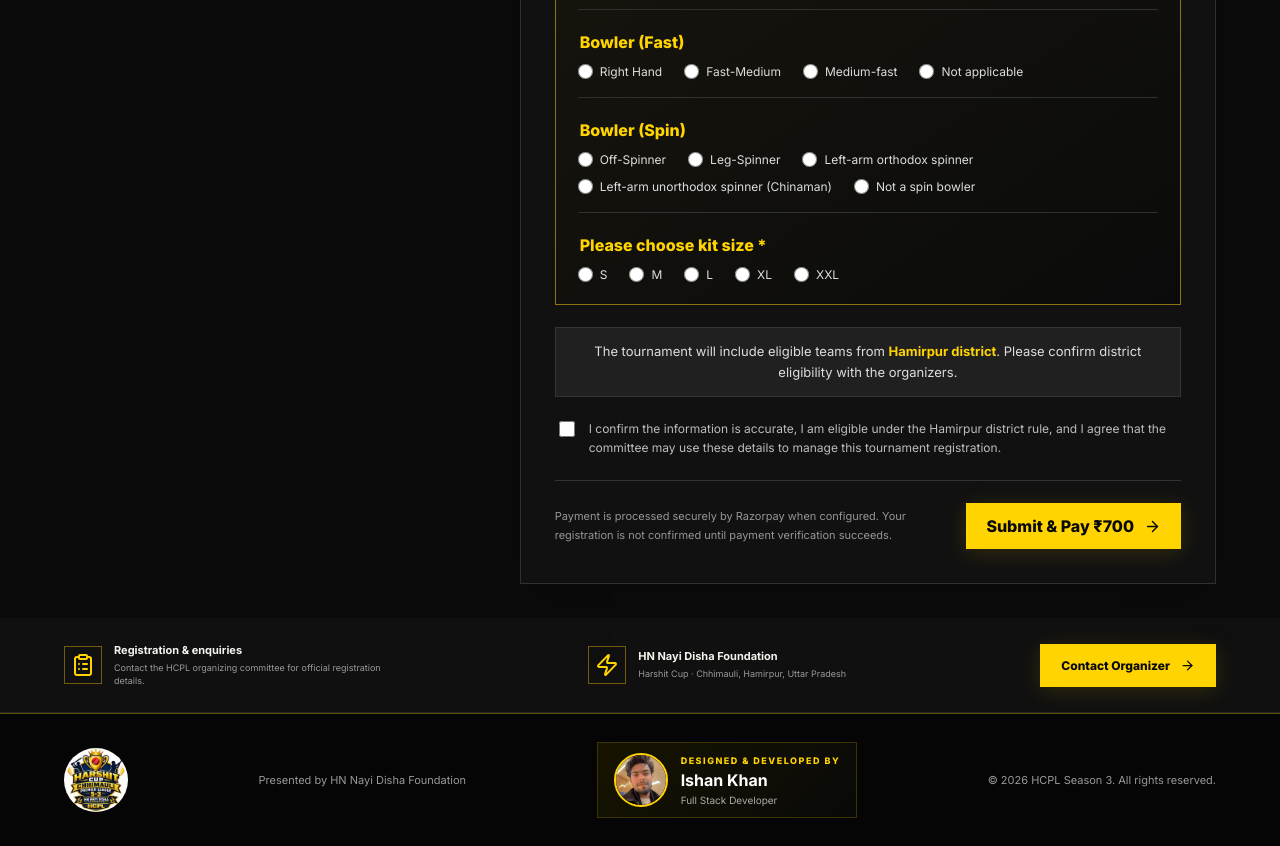
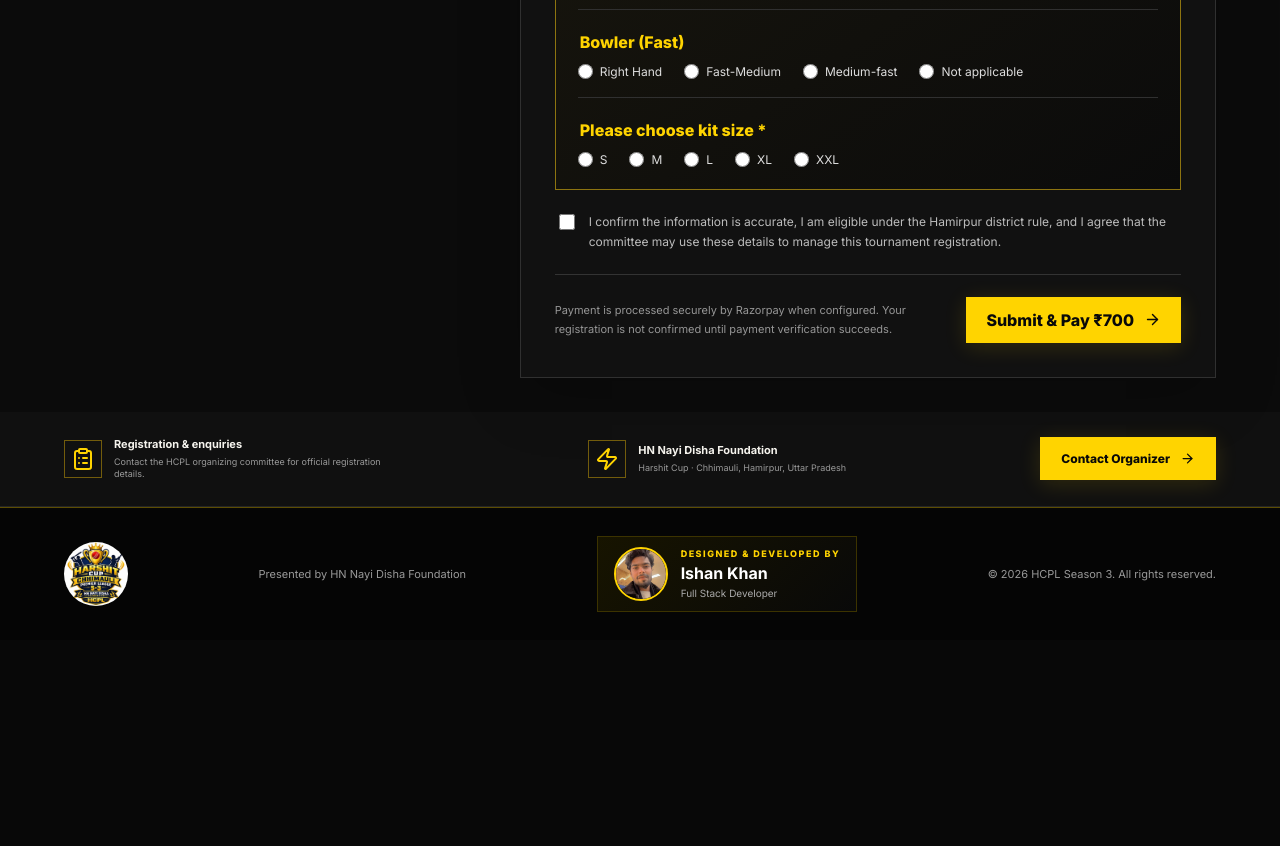
Before and after one commit to ishan090hdbsfjdsdsfwf/hcpl-season3, a React (Vite) app: page / in a window 1280 px wide. Shown: the part 2580-3426 px from the top of the page. After the commit the page ends 3220 px from the top, so only its background shows below. Built offline with nearby package versions, Linux system fonts and the light colour scheme; no server answers; a web font is replaced by a local one.

Commit message:
Update player registration form

```diff
--- a/src/main.jsx
+++ b/src/main.jsx
@@ -206,14 +206,10 @@ function App() {
               {['Right Hand', 'Fast-Medium', 'Medium-fast'].map(option => <label className="choice-option" key={option}><input type="radio" name="fastBowling" required checked={registration.fastBowling === option} onChange={() => setRegistration({ ...registration, fastBowling: option })} /> {option}</label>)}
               <label className="choice-option"><input type="radio" name="fastBowling" checked={registration.fastBowling === 'Not a fast bowler'} onChange={() => setRegistration({ ...registration, fastBowling: 'Not a fast bowler' })} /> Not applicable</label>
             </fieldset>
-            <fieldset><legend>Bowler (Spin)</legend>
-              {['Off-Spinner', 'Leg-Spinner', 'Left-arm orthodox spinner', 'Left-arm unorthodox spinner (Chinaman)', 'Not a spin bowler'].map(option => <label className="choice-option" key={option}><input type="radio" name="spinBowling" required checked={registration.spinBowling === option} onChange={() => setRegistration({ ...registration, spinBowling: option })} /> {option}</label>)}
-            </fieldset>
             <fieldset><legend>Please choose kit size *</legend>
               {['S', 'M', 'L', 'XL', 'XXL'].map(option => <label className="choice-option" key={option}><input type="radio" name="kitSize" required checked={registration.kitSize === option} onChange={() => setRegistration({ ...registration, kitSize: option })} /> {option}</label>)}
             </fieldset>
           </div>
-          <p className="district-note">The tournament will include eligible teams from <strong>Hamirpur district</strong>. Please confirm district eligibility with the organizers.</p>
           <label className="consent-check"><input type="checkbox" required checked={registration.consent} onChange={e => setRegistration({ ...registration, consent: e.target.checked })} /><span>I confirm the information is accurate, I am eligible under the Hamirpur district rule, and I agree that the committee may use these details to manage this tournament registration.</span></label>
           {registrationState.error && <div className="form-alert form-error" role="alert">{registrationState.error}{registrationState.registrationId && <span> Registration ID: <b>{registrationState.registrationId}</b></span>}</div>}
           {registrationState.message && <div className="form-alert form-success" role="status"><CheckCircle2 size={20} /><span>{registrationState.message}{registrationState.registrationId && <><br />Registration ID: <b>{registrationState.registrationId}</b></>}</span></div>}
```
